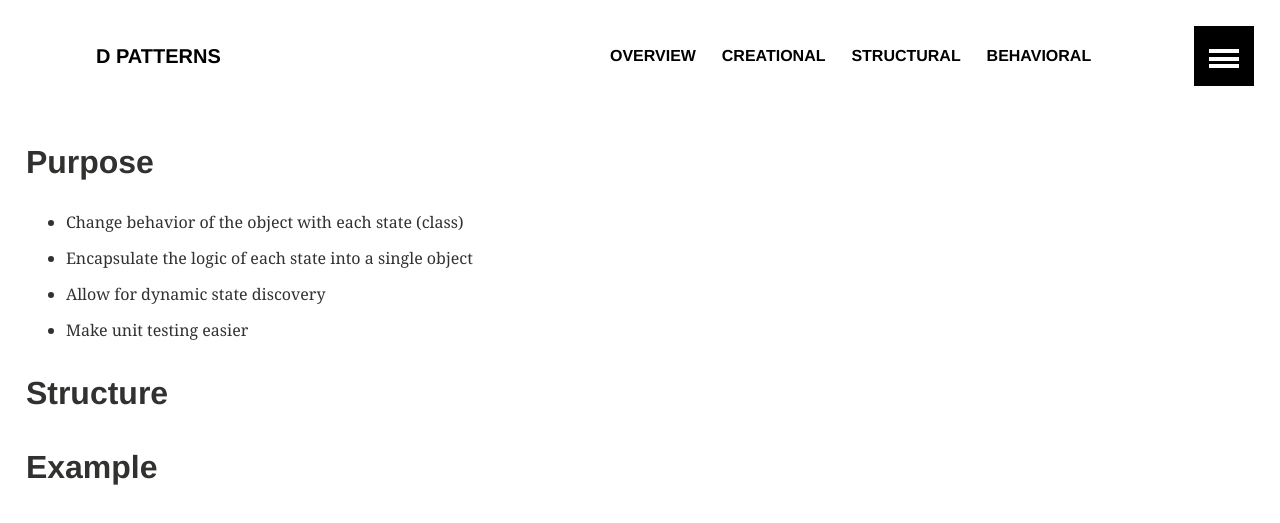
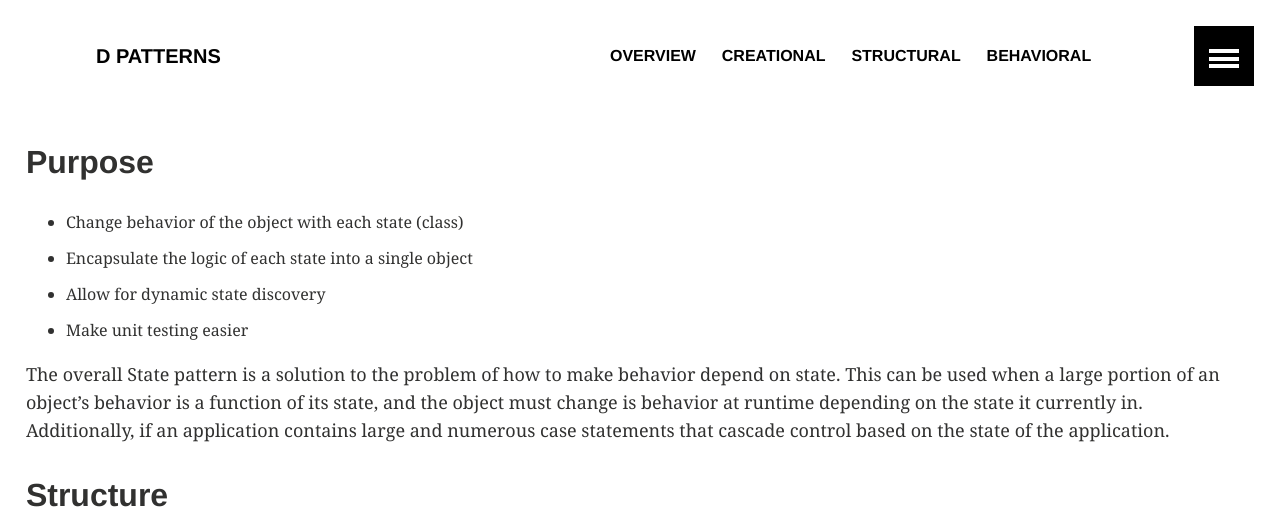
Before and after one commit to 2joephillips/DPatterns, a Jekyll site: the page built from _posts/behavioral/2017-01-05-state.md, in a window 1280 px wide. Shown: the top 523 px of the page. Built offline with Jekyll 4.4.1, drawn with Linux system fonts in a browser that asks for light colours; some of the changed text lies outside the part shown; grey boxes are pictures that could not be loaded.

Commit message:
State Pattern - Added Purpose and 1/2 structure

```diff
--- a/_posts/behavioral/2017-01-05-state.md
+++ b/_posts/behavioral/2017-01-05-state.md
@@ -18,7 +18,19 @@ image:
 * Allow for dynamic state discovery
 * Make unit testing easier
 
+The overall State pattern is a solution to the problem of how to make behavior depend on state. This can be used when a large
+portion of an object's behavior is a function of its state, and the object must change is behavior at runtime depending on the state it currently in. Additionally, if an application contains large and numerous case statements that cascade control based on the state of the application.
+
 ## Structure
+
+![State Pattern Structure](https://upload.wikimedia.org/wikipedia/commons/thumb/e/e8/State_Design_Pattern_UML_Class_Diagram.svg/470px-State_Design_Pattern_UML_Class_Diagram.svg.png)
+
+The structure of the State Pattern is a simple:
+
+  Wrapper + polymorphic wrappee + collaboration
+
+
+
 
 
 ## Example
```
